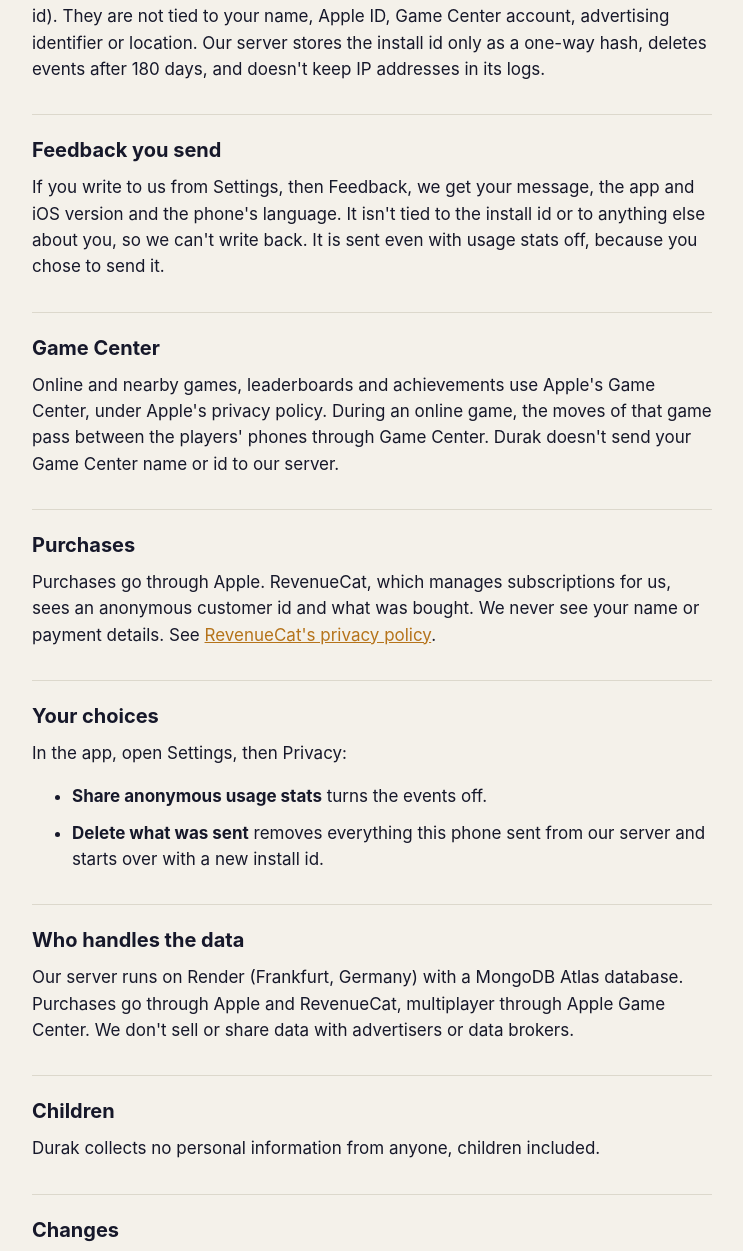
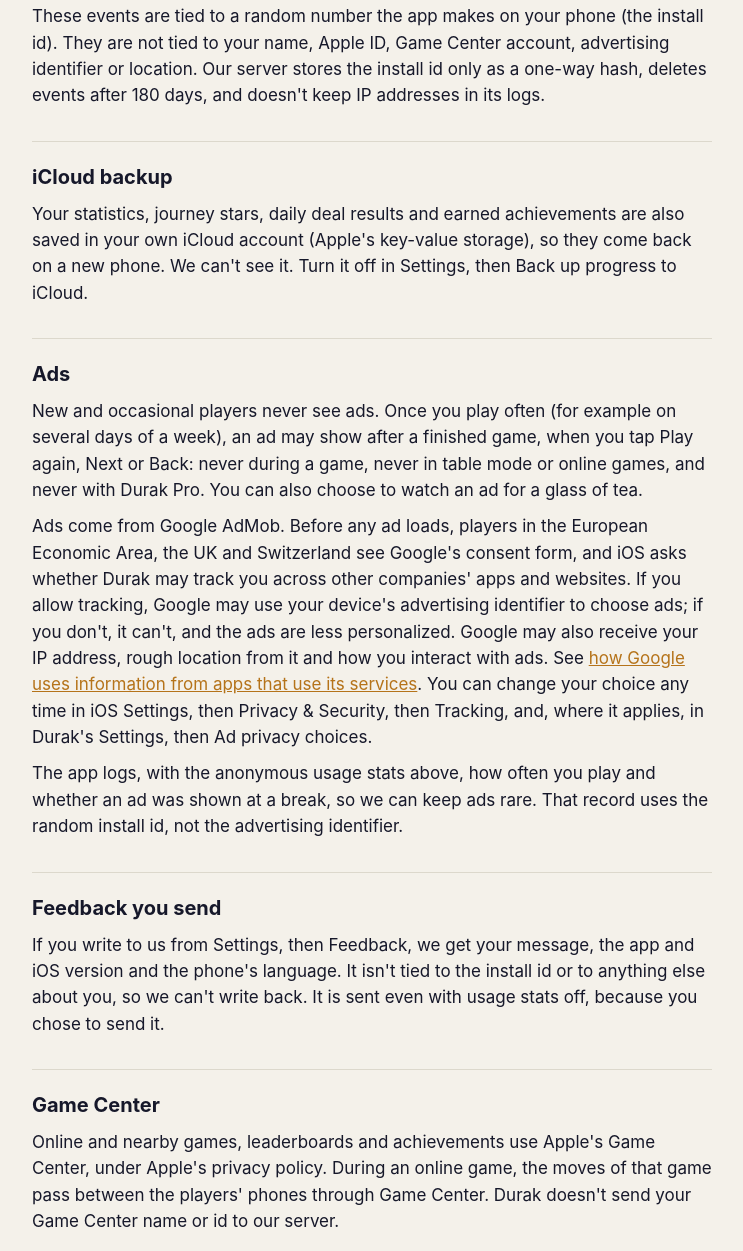
Before and after one commit to benozvelazquez/apps-legal, a plain HTML site: page durak/privacy.html in a window 1280 px wide. Shown: the part 694-1945 px from the top of the page, without its empty margins (268-1011 px from the left). Drawn offline with Linux system fonts and the light colour scheme.

Commit message:
Update durak/privacy.html

```diff
--- a/durak/privacy.html
+++ b/durak/privacy.html
@@ -21,7 +21,7 @@
 <h1>Durak Privacy Policy</h1>
 <p class="date">Last updated November 27, 2026</p>
 
-<p>Durak is a card game for iPhone. It has no account, no ads and no tracking.</p>
+<p>Durak is a card game for iPhone. It has no account. Ads appear only between games, and only for people who already play regularly; Durak Pro removes them.</p>
 
 <h2>What stays on your phone</h2>
 <p>Your journey progress and stars, daily deal results and streaks, statistics, tea, the card backs and tablecloths you picked, your rule settings and any game in progress. Deleting the app removes all of it.</p>
@@ -35,6 +35,14 @@
   <li>the app and iOS version, and the region and language set on the phone</li>
 </ul>
 <p>These events are tied to a random number the app makes on your phone (the install id). They are not tied to your name, Apple ID, Game Center account, advertising identifier or location. Our server stores the install id only as a one-way hash, deletes events after 180 days, and doesn't keep IP addresses in its logs.</p>
+
+<h2>iCloud backup</h2>
+<p>Your statistics, journey stars, daily deal results and earned achievements are also saved in your own iCloud account (Apple's key-value storage), so they come back on a new phone. We can't see it. Turn it off in Settings, then Back up progress to iCloud.</p>
+
+<h2>Ads</h2>
+<p>New and occasional players never see ads. Once you play often (for example on several days of a week), an ad may show after a finished game, when you tap Play again, Next or Back: never during a game, never in table mode or online games, and never with Durak Pro. You can also choose to watch an ad for a glass of tea.</p>
+<p>Ads come from Google AdMob. Before any ad loads, players in the European Economic Area, the UK and Switzerland see Google's consent form, and iOS asks whether Durak may track you across other companies' apps and websites. If you allow tracking, Google may use your device's advertising identifier to choose ads; if you don't, it can't, and the ads are less personalized. Google may also receive your IP address, rough location from it and how you interact with ads. See <a href="https://policies.google.com/technologies/partner-sites">how Google uses information from apps that use its services</a>. You can change your choice any time in iOS Settings, then Privacy &amp; Security, then Tracking, and, where it applies, in Durak's Settings, then Ad privacy choices.</p>
+<p>The app logs, with the anonymous usage stats above, how often you play and whether an ad was shown at a break, so we can keep ads rare. That record uses the random install id, not the advertising identifier.</p>
 
 <h2>Feedback you send</h2>
 <p>If you write to us from Settings, then Feedback, we get your message, the app and iOS version and the phone's language. It isn't tied to the install id or to anything else about you, so we can't write back. It is sent even with usage stats off, because you chose to send it.</p>
@@ -50,13 +58,14 @@
 <ul>
   <li><strong>Share anonymous usage stats</strong> turns the events off.</li>
   <li><strong>Delete what was sent</strong> removes everything this phone sent from our server and starts over with a new install id.</li>
+  <li><strong>Ad privacy choices</strong> (where Google's consent applies) reopens the consent form.</li>
 </ul>
 
 <h2>Who handles the data</h2>
-<p>Our server runs on Render (Frankfurt, Germany) with a MongoDB Atlas database. Purchases go through Apple and RevenueCat, multiplayer through Apple Game Center. We don't sell or share data with advertisers or data brokers.</p>
+<p>Our server runs on Render (Frankfurt, Germany) with a MongoDB Atlas database. Purchases go through Apple and RevenueCat, multiplayer through Apple Game Center, ads through Google AdMob. We don't sell our usage stats or share them with advertisers or data brokers.</p>
 
 <h2>Children</h2>
-<p>Durak collects no personal information from anyone, children included.</p>
+<p>Durak is not directed at children and asks no one for personal information. Ads are requested as general audience.</p>
 
 <h2>Changes</h2>
 <p>If this policy changes, the new version goes on this page with a new date.</p>
```
